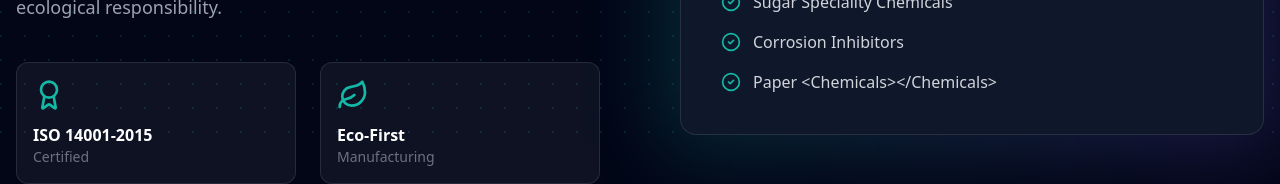
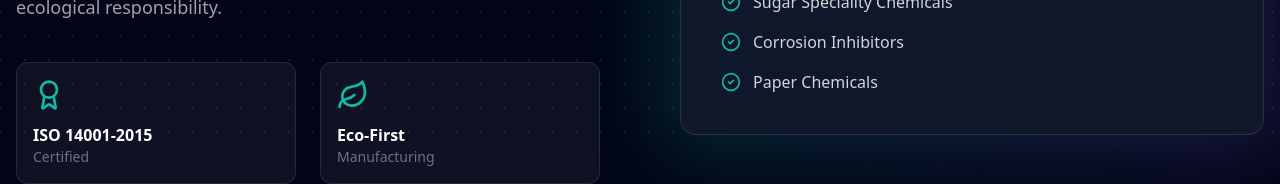
Before and after one commit to innovativesolutions2002/aqua-chemicals, a React (Vite) app in the folder client/: page /about in a window 1280 px wide. Shown: the part 661-845 px from the top of the page. Built offline with nearby package versions, Linux system fonts and the light colour scheme; no server answers.

Commit message:
Fix about us page

```diff
--- a/client/src/pages/About.jsx
+++ b/client/src/pages/About.jsx
@@ -45,7 +45,7 @@ export default function About() {
                                 'Advanced Bioculture for ETP/STP',
                                 'Sugar Speciality Chemicals',
                                 'Corrosion Inhibitors',
-                                'Paper <Chemicals></Chemicals>'
+                                'Paper Chemicals'
                             ].map(item => (
                                 <li key={item} className="flex items-start gap-3 text-gray-300">
                                     <CheckCircle2 className="w-5 h-5 text-chem-500 shrink-0 mt-0.5" />
```
